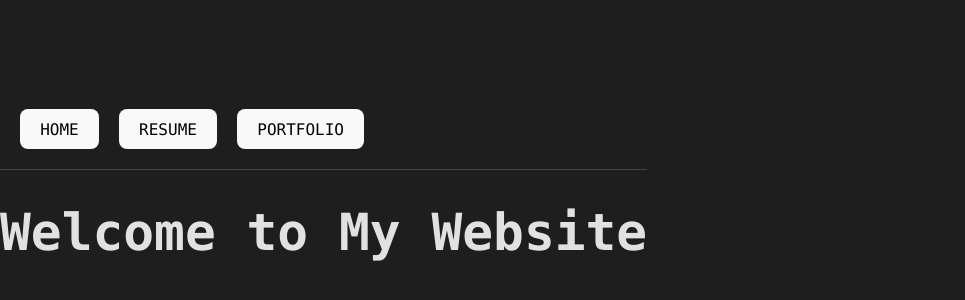
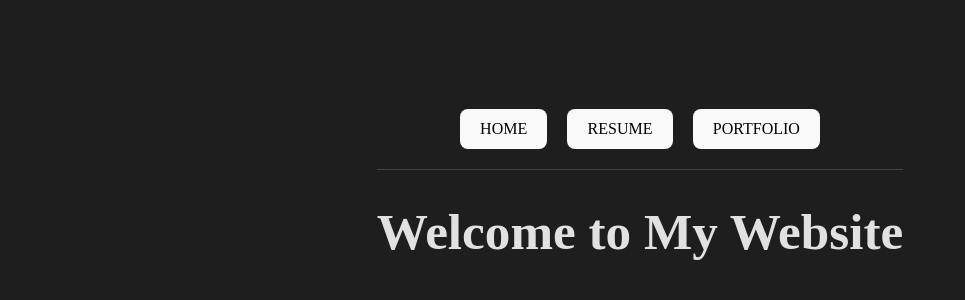
Before and after one commit to roshni-guha/my-website, a React (Vite) app: page / in a window 1280 px wide. Shown: the part 208-508 px from the top of the page, without its empty margins (0-965 px from the left). Built offline with nearby package versions, Linux system fonts and the light colour scheme.

Commit message:
Styling changes

```diff
--- a/src/index.css
+++ b/src/index.css
@@ -1,5 +1,5 @@
 :root {
-  font-family: 'Consolas', 'Courier New', monospace;
+  font-family: 'Times New Roman', 'Courier New', monospace;
   line-height: 1.5;
   font-weight: 400;
 
@@ -25,9 +25,12 @@ a:hover {
 body {
   margin: 0;
   display: flex;
-  place-items: center;
+  flex-direction: column;
+  align-items: center;
+  justify-content: center;
   min-width: 320px;
   min-height: 100vh;
+  text-align: center;
 }
 
 h1 {
--- a/src/resume.jsx
+++ b/src/resume.jsx
@@ -17,7 +17,7 @@ function Resume() {
     <div style={{ padding: '20px' }}>
       <h1>My Resume</h1>
       <Document
-        file="/Users/roshniguha/Desktop/Resume/2028/Guha_Roshni_Resume.pdf"
+        file="Guha_Roshni_Resume.pdf"
         onLoadSuccess={onDocumentLoadSuccess}
       >
         {Array.from(new Array(numPages), (_, index) => (
```
Also changed, not shown: 2 other files (tests, documents, lock files or other folders).
